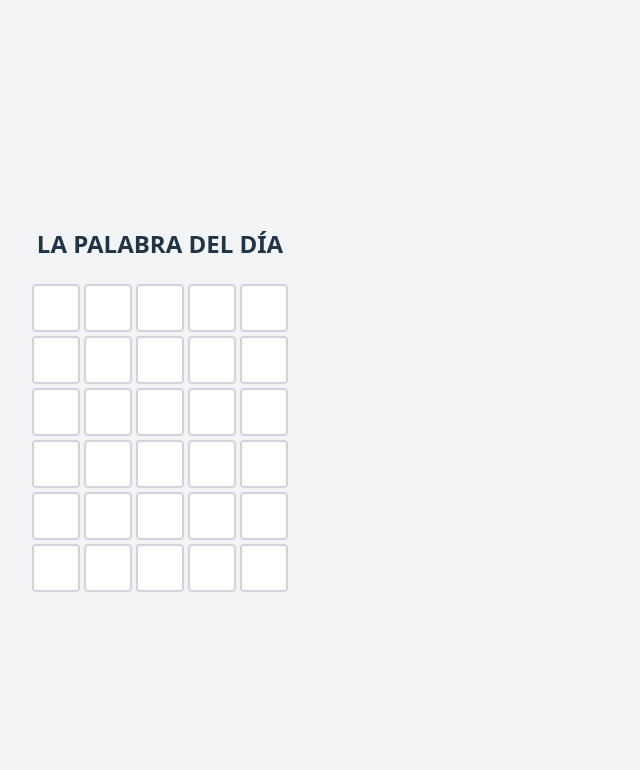
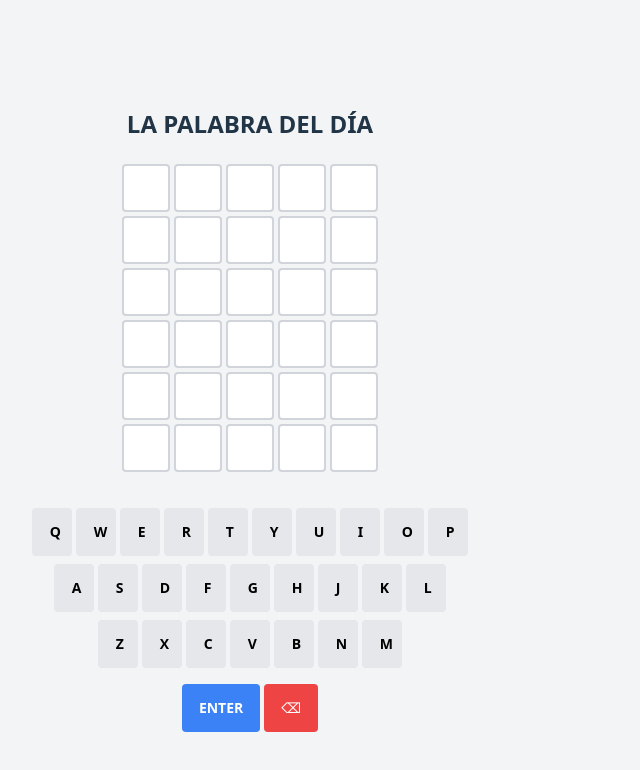
Before and after one commit to eduardescola/palabra-del-dia, a React (Vite) app: page / in a window 1280 px wide. Shown: the top 770 px of the page, without its empty margins (0-640 px from the left). Built offline with nearby package versions, Linux system fonts and the light colour scheme.

Commit message:
funciona bastant be

```diff
--- a/index.html
+++ b/index.html
@@ -5,6 +5,22 @@
   <meta name="viewport" content="width=device-width, initial-scale=1.0" />
   <title>Wordle</title>
   <script src="https://cdn.tailwindcss.com"></script> <!-- Tailwind CDN -->
+  <style>
+    @keyframes flipIn {
+      0% {
+        transform: rotateX(90deg);
+        opacity: 0;
+      }
+      100% {
+        transform: rotateX(0);
+        opacity: 1;
+      }
+    }
+
+    .animate-flipIn {
+      animation: flipIn 0.4s ease forwards;
+    }
+  </style>
 </head>
 <body class="bg-gray-100 p-8">
   <div id="root"></div> <!-- Donde se montará React -->
--- a/src/Game.tsx
+++ b/src/Game.tsx
@@ -1,6 +1,8 @@
-import React, { useState } from "react";
+import React, { useEffect, useRef, useState } from "react";
 import Grid from "./components/Grid";
 import ResultMessage from "./components/ResultMessage";
+import Keyboard from "./components/Keyboard";
+import { evaluarIntento, LetraEstado } from "./utils/getLetraEstado";
 
 const PALABRA_SECRETA = "react";
 const MAX_INTENTOS = 6;
@@ -9,15 +11,27 @@ const Game: React.FC = () => {
   const [intentos, setIntentos] = useState<string[]>([]);
   const [intentoActual, setIntentoActual] = useState<string>("");
   const [ganaste, setGanaste] = useState<boolean | null>(null);
+  const [letrasEstado, setLetrasEstado] = useState<Record<string, LetraEstado>>({});
+  const inputRef = useRef<HTMLInputElement>(null);
 
-  const handleKeyDown = (e: React.KeyboardEvent<HTMLInputElement>) => {
-    const letra = e.key.toLowerCase();
+  useEffect(() => {
+    inputRef.current?.focus();
+  }, [intentoActual]);
 
+  const handleKeyDown = (e: React.KeyboardEvent<HTMLDivElement>) => {
+    const key = e.key.toLowerCase();
+    handleKeyInput(key);
+  };
+
+  const handleKeyInput = (letra: string) => {
     if (ganaste !== null) return;
 
     if (letra === "enter") {
       if (intentoActual.length === PALABRA_SECRETA.length) {
         const nuevosIntentos = [...intentos, intentoActual];
+        const resultado = evaluarIntento(intentoActual, PALABRA_SECRETA);
+        actualizarEstados(intentoActual, resultado);
+
         setIntentos(nuevosIntentos);
 
         if (intentoActual === PALABRA_SECRETA) {
@@ -35,6 +49,32 @@ const Game: React.FC = () => {
     }
   };
 
+  const actualizarEstados = (intento: string, resultado: LetraEstado[]) => {
+    const nuevoEstado = { ...letrasEstado };
+
+    intento.split("").forEach((letra, i) => {
+      const estadoActual = nuevoEstado[letra];
+      const nuevo = resultado[i];
+
+      if (
+        estadoActual === undefined ||
+        (estadoActual === "incorrecta" && nuevo !== "incorrecta") ||
+        (estadoActual === "presente" && nuevo === "correcta")
+      ) {
+        nuevoEstado[letra] = nuevo;
+      }
+    });
+
+    setLetrasEstado(nuevoEstado);
+  };
+
+  const reiniciarJuego = () => {
+    setIntentos([]);
+    setIntentoActual("");
+    setGanaste(null);
+    setLetrasEstado({});
+  };
+
   return (
     <div
       className="flex flex-col items-center mt-10"
@@ -48,9 +88,11 @@ const Game: React.FC = () => {
         intentoActual={intentoActual}
         maxIntentos={MAX_INTENTOS}
         longitudPalabra={PALABRA_SECRETA.length}
+        palabraSecreta={PALABRA_SECRETA}
       />
 
       <input
+        ref={inputRef}
         className="opacity-0 absolute"
         autoFocus
         type="text"
@@ -58,7 +100,18 @@ const Game: React.FC = () => {
         onChange={() => {}}
       />
 
+      <Keyboard letrasEstado={letrasEstado} onKeyClick={handleKeyInput} />
+
       {ganaste !== null && <ResultMessage ganaste={ganaste} />}
+
+      {ganaste !== null && (
+        <button
+          onClick={reiniciarJuego}
+          className="mt-4 bg-blue-500 text-white px-4 py-2 rounded hover:bg-blue-600"
+        >
+          Jugar de nuevo
+        </button>
+      )}
     </div>
   );
 };
--- a/src/components/Grid.tsx
+++ b/src/components/Grid.tsx
@@ -1,29 +1,50 @@
 import React from "react";
+import { evaluarIntento, LetraEstado } from "../utils/getLetraEstado";
 
 interface GridProps {
   intentos: string[];
   intentoActual: string;
   maxIntentos: number;
   longitudPalabra: number;
+  palabraSecreta: string;
 }
 
-const Grid: React.FC<GridProps> = ({ intentos, intentoActual, maxIntentos, longitudPalabra }) => {
+const getColor = (estado: LetraEstado) => {
+  switch (estado) {
+    case "correcta":
+      return "bg-green-500 text-white border-green-500";
+    case "presente":
+      return "bg-yellow-400 text-white border-yellow-400";
+    default:
+      return "bg-gray-200 border-gray-300 text-black";
+  }
+};
+
+const Grid: React.FC<GridProps> = ({ intentos, intentoActual, maxIntentos, longitudPalabra, palabraSecreta }) => {
   const filas = [];
 
   for (let i = 0; i < maxIntentos; i++) {
     const intento = intentos[i] || (i === intentos.length ? intentoActual : "");
     const letras = intento.padEnd(longitudPalabra).split("");
 
+    let estados: LetraEstado[] = Array(longitudPalabra).fill("incorrecta");
+    if (i < intentos.length) {
+      estados = evaluarIntento(intento, palabraSecreta);
+    }
+
     filas.push(
       <div key={i} className="flex gap-1 mb-1 justify-center">
-        {letras.map((letra, j) => (
-          <div
-            key={j}
-            className="w-12 h-12 border-2 border-gray-300 rounded flex items-center justify-center text-xl font-bold uppercase bg-white"
-          >
-            {letra}
-          </div>
-        ))}
+        {letras.map((letra, j) => {
+          const animacion = i < intentos.length ? "animate-flipIn" : "";
+          return (
+            <div
+              key={j}
+              className={`w-12 h-12 border-2 rounded flex items-center justify-center text-xl font-bold uppercase transition-all duration-300 ${i < intentos.length ? getColor(estados[j]) : "bg-white border-gray-300"} ${animacion}`}
+            >
+              {letra}
+            </div>
+          );
+        })}
       </div>
     );
   }
--- /dev/null
+++ b/src/components/Keyboard.tsx
@@ -0,0 +1,66 @@
+import React from "react";
+import { LetraEstado } from "../utils/getLetraEstado";
+
+interface KeyboardProps {
+  letrasEstado: Record<string, LetraEstado>;
+  onKeyClick: (letra: string) => void;
+}
+
+const filas = [
+  ["Q", "W", "E", "R", "T", "Y", "U", "I", "O", "P"],
+  ["A", "S", "D", "F", "G", "H", "J", "K", "L"],
+  ["Z", "X", "C", "V", "B", "N", "M"],
+];
+
+const getColor = (estado: LetraEstado | undefined) => {
+  switch (estado) {
+    case "correcta":
+      return "bg-green-500 text-white";
+    case "presente":
+      return "bg-yellow-400 text-white";
+    case "incorrecta":
+      return "bg-gray-400 text-white";
+    default:
+      return "bg-gray-200 text-black";
+  }
+};
+
+const Keyboard: React.FC<KeyboardProps> = ({ letrasEstado, onKeyClick }) => {
+  return (
+    <div className="flex flex-col items-center gap-2 mt-4">
+      {filas.map((fila, idx) => (
+        <div key={idx} className="flex gap-1">
+          {fila.map((letra) => {
+            const estado = letrasEstado[letra.toLowerCase()];
+            const colorClass = getColor(estado);
+            return (
+              <button
+                key={letra}
+                onClick={() => onKeyClick(letra.toLowerCase())}
+                className={`w-10 h-12 rounded font-bold text-sm ${colorClass} transition-colors duration-300`}
+              >
+                {letra}
+              </button>
+            );
+          })}
+        </div>
+      ))}
+      <div className="flex gap-1 mt-2">
+        <button
+          onClick={() => onKeyClick("enter")}
+          className="px-4 h-12 bg-blue-500 text-white rounded font-bold text-sm"
+        >
+          ENTER
+        </button>
+        <button
+          onClick={() => onKeyClick("backspace")}
+          className="px-4 h-12 bg-red-500 text-white rounded font-bold text-sm"
+        >
+          ⌫
+        </button>
+      </div>
+    </div>
+  );
+};
+
+export default Keyboard;
--- /dev/null
+++ b/src/utils/getLetraEstado.ts
@@ -0,0 +1,25 @@
+export type LetraEstado = "correcta" | "presente" | "incorrecta";
+
+export const evaluarIntento = (intento: string, palabra: string): LetraEstado[] => {
+  const estados: LetraEstado[] = Array(palabra.length).fill("incorrecta");
+  const palabraArray = palabra.split("");
+  const intentoArray = intento.split("");
+
+  // Verifica las correctas
+  for (let i = 0; i < palabra.length; i++) {
+    if (intentoArray[i] === palabraArray[i]) {
+      estados[i] = "correcta";
+      palabraArray[i] = ""; // Evita duplicados
+    }
+  }
+
+  // Verifica presentes (amarillas)
+  for (let i = 0; i < palabra.length; i++) {
+    if (estados[i] !== "correcta" && palabraArray.includes(intentoArray[i])) {
+      estados[i] = "presente";
+      palabraArray[palabraArray.indexOf(intentoArray[i])] = ""; // Elimina la letra ya usada
+    }
+  }
+
+  return estados;
+};
```
